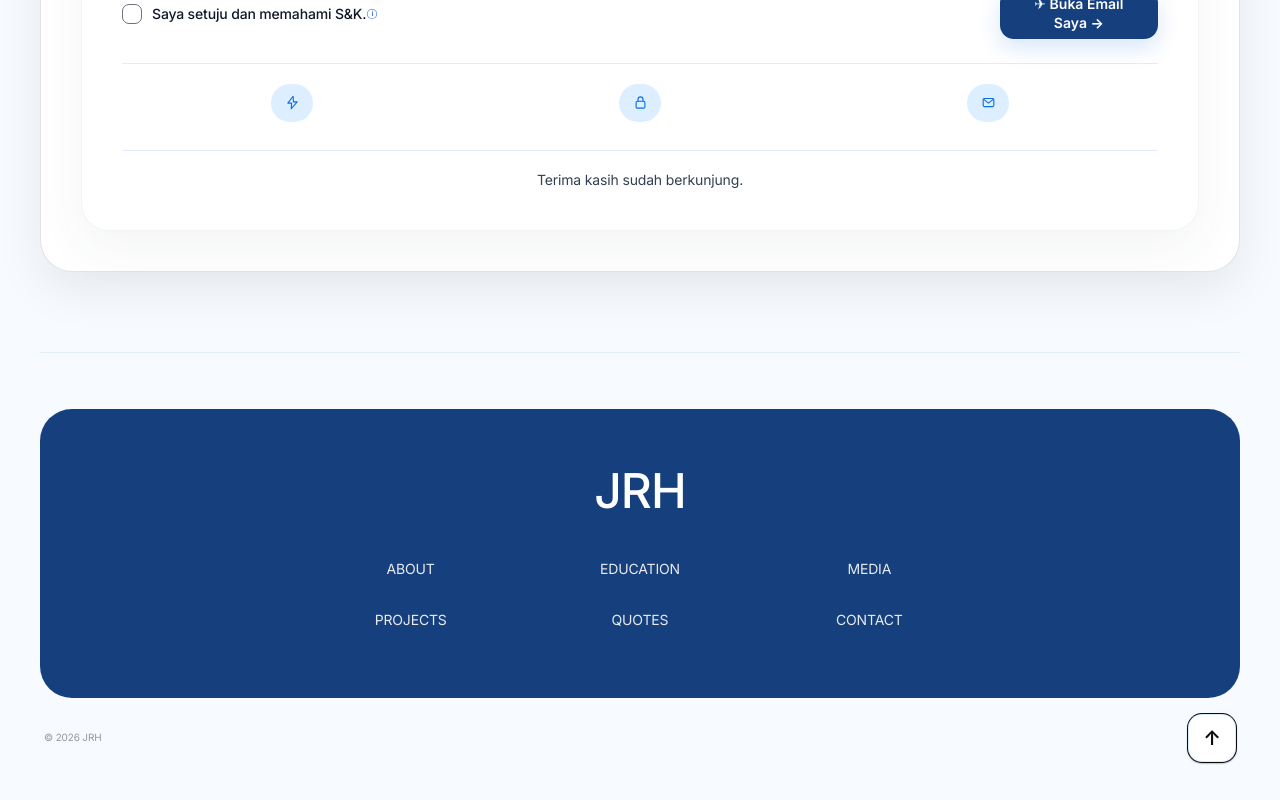
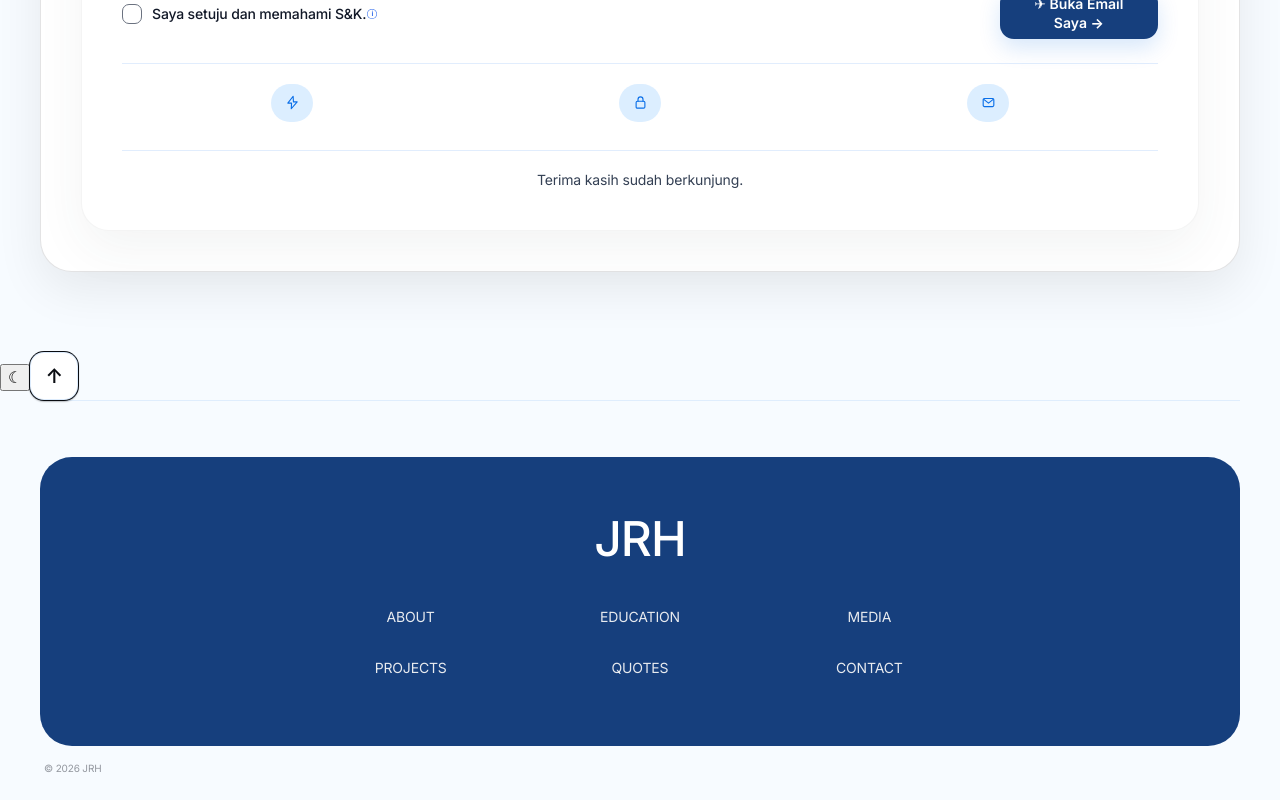
Before and after one commit to LionerHakim/JRHs, a React (Vite) app: page / in a window 1280 px wide. Shown: the part 5588-6388 px from the top of the page. Built offline with nearby package versions, Linux system fonts and the light colour scheme.

Commit message:
Add floating dark light theme toggle

```diff
--- a/src/main.tsx
+++ b/src/main.tsx
@@ -240,6 +240,7 @@ export default function App() {
   const [activeSection, setActiveSection] = useState<(typeof sectionIds)[number]>('identity')
   const [menuOpen, setMenuOpen] = useState(false)
   const [musicOpen, setMusicOpen] = useState(false)
+  const [darkMode, setDarkMode] = useState(false)
   const [name, setName] = useState('')
   const [purpose, setPurpose] = useState('')
   const [message, setMessage] = useState('')
@@ -253,6 +254,17 @@ export default function App() {
   const contactPrivacyRef = useRef<HTMLDivElement>(null)
   const privacyInputRef = useRef<HTMLInputElement>(null)
   const contactTopicRef = useRef<HTMLDivElement>(null)
+
+  useEffect(() => {
+    const savedTheme = window.localStorage.getItem('jrhs-theme')
+    const systemDark = window.matchMedia('(prefers-color-scheme: dark)').matches
+    setDarkMode(savedTheme ? savedTheme === 'dark' : systemDark)
+  }, [])
+
+  useEffect(() => {
+    document.documentElement.dataset.theme = darkMode ? 'dark' : 'light'
+    window.localStorage.setItem('jrhs-theme', darkMode ? 'dark' : 'light')
+  }, [darkMode])
 
   useEffect(() => {
     const shouldLockScroll = menuOpen || musicOpen
@@ -379,7 +391,7 @@ ${name.trim()}`)
   }
 
   return (
-    <div className={`site-shell${menuOpen ? " menu-open" : ""}${musicOpen ? " music-open" : ""}`}>
+    <div className={`site-shell${menuOpen ? " menu-open" : ""}${musicOpen ? " music-open" : ""}${darkMode ? " theme-dark" : ""}`}>
       <a className="skip-link" href="#identity">Lewati ke konten utama</a>
       <header className="nav">
         <a className="wordmark" href="/" aria-label="JRH home" onClick={(event) => { event.preventDefault(); window.location.reload() }}>
@@ -707,6 +719,20 @@ Web app dan digital product yang sedang dibangun untuk memecahkan masalah nyata.
         </section>
       </main>
 
+      <div className="floating-utilities" aria-label="Pengaturan tampilan">
+        <button
+          className="theme-toggle-floating"
+          type="button"
+          aria-label={darkMode ? 'Aktifkan light mode' : 'Aktifkan dark mode'}
+          title={darkMode ? 'Light mode' : 'Dark mode'}
+          aria-pressed={darkMode}
+          onClick={() => setDarkMode((current) => !current)}
+        >
+          <span aria-hidden="true">{darkMode ? '☀' : '☾'}</span>
+        </button>
+        <a className="back-to-top" href="#identity" aria-label="Kembali ke atas" title="Kembali ke atas">↑<span>TOP</span></a>
+      </div>
+
       <footer className="site-footer">
         <div className="site-footer-main">
           <div className="site-footer-brand">
@@ -722,7 +748,6 @@ Web app dan digital product yang sedang dibangun untuk memecahkan masalah nyata.
 
         <div className="site-footer-bottom">
           <span>© 2026 JRH</span>
-          <a className="back-to-top" href="#identity" aria-label="Kembali ke atas" title="Kembali ke atas">↑<span>TOP</span></a>
         </div>
       </footer>
     </div>
```
